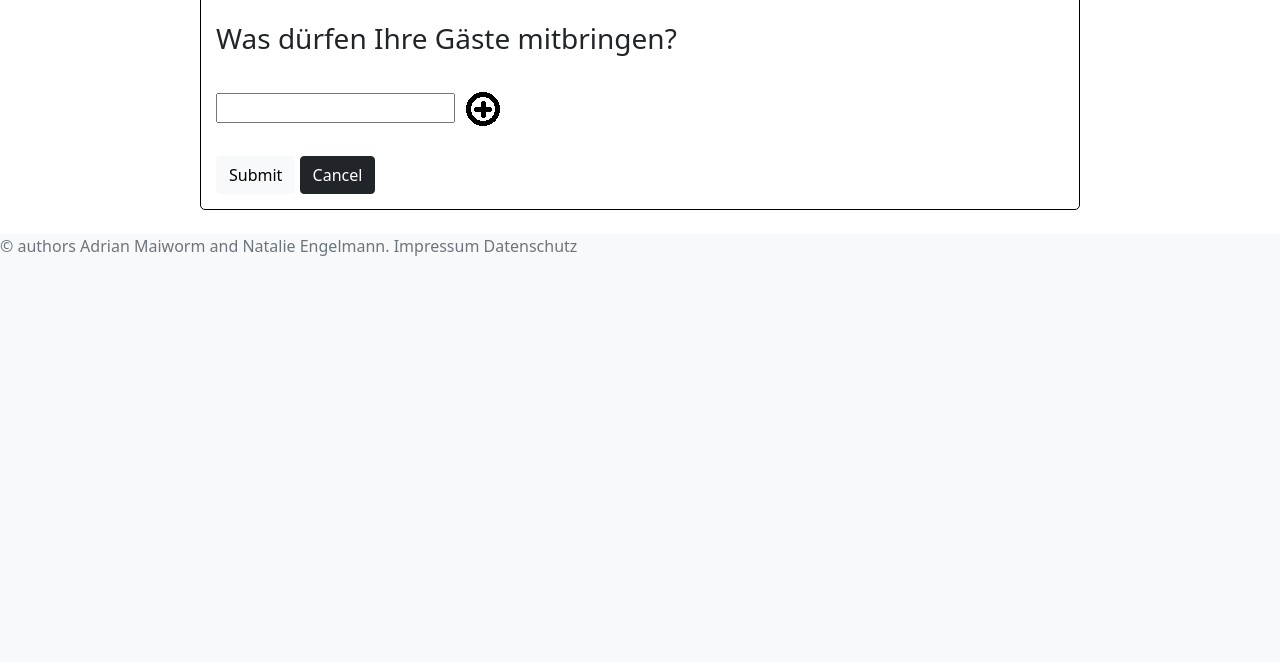
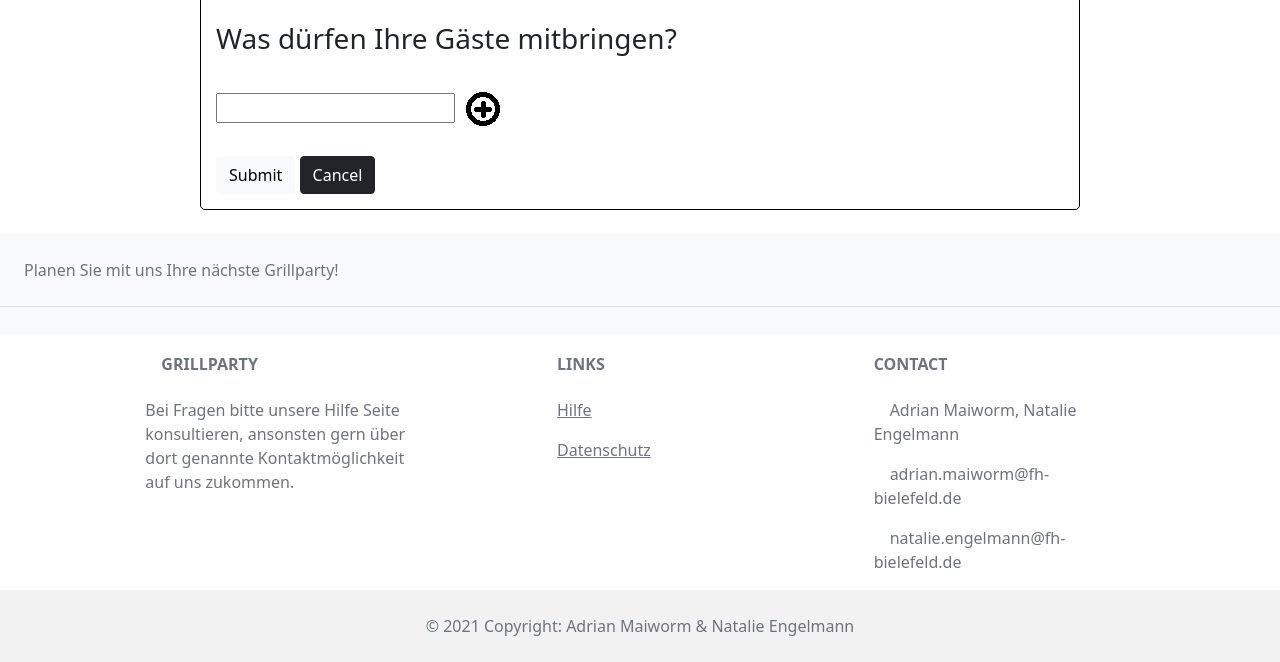
Before and after one commit to Addi500/grillparty, a Flask app: page /newevent in a window 1280 px wide. Shown: the part 570-1232 px from the top of the page. Before the commit the page ends 826 px from the top, so only its background shows below. Run offline with Flask 2, Linux system fonts and the light colour scheme; the visitor is signed in with stand-in values (Sample User, id 1); parts of the project's set-up code (start-up, migrations or seed data) failed here and were passed over; some libraries are stand-ins or nearby versions.

Commit message:
added Datenschutz & footer

```diff
--- a/main.py
+++ b/main.py
@@ -76,6 +76,10 @@ def index():
 @app.route('/help')
 def help():
     return render_template('help.html')
+
+@app.route('/datenschutz')
+def datenschutz():
+    return render_template('datenschutz.html')
 
 @app.route("/registrate", methods=["GET","POST"])
 def registrate():
--- a/templates/main.html
+++ b/templates/main.html
@@ -58,16 +58,87 @@
     {% endblock %}
 
     <br>
-    <footer class="bg-light text-center text-lg-start">
-        <div class = "Impressum">
-            <span class="text-muted">
-                &copy; authors Adrian Maiworm and Natalie Engelmann.
-                <a>Impressum</a>
-                <a>Datenschutz</a>
-            </span>
+    <!-- Footer -->
+<footer class="text-center text-lg-start bg-light text-muted">
+    <!-- Section: Social media -->
+    <section
+      class="d-flex justify-content-center justify-content-lg-between p-4 border-bottom"
+    >
+      <!-- Left -->
+      <div class="me-5 d-none d-lg-block">
+        <span>Planen Sie mit uns Ihre nächste Grillparty!</span>
+      </div>
+
+
+    </section>
+
+
+    <!-- Section: Links  -->
+    <section class="">
+      <div class="container text-center text-md-start mt-5">
+        <!-- Grid row -->
+        <div class="row mt-3">
+          <!-- Grid column -->
+          <div class="col-md-3 col-lg-4 col-xl-3 mx-auto mb-4">
+            <!-- Content -->
+            <h6 class="text-uppercase fw-bold mb-4">
+              <i class="fas fa-gem me-3"></i>Grillparty
+            </h6>
+            <p>
+              Bei Fragen bitte unsere Hilfe Seite konsultieren, ansonsten gern
+              über dort genannte Kontaktmöglichkeit auf uns zukommen.
+            </p>
+          </div>
+          <!-- Grid column -->
+
+          <!-- Grid column -->
+          <div class="col-md-3 col-lg-2 col-xl-2 mx-auto mb-4">
+            <!-- Links -->
+            <h6 class="text-uppercase fw-bold mb-4">
+              Links
+            </h6>
+            <p>
+              <a href="/help" class="text-reset">Hilfe</a>
+            </p>
+            <p>
+              <a href="/datenschutz" class="text-reset">Datenschutz</a>
+            </p>
+
+
+          </div>
+          <!-- Grid column -->
+
+          <!-- Grid column -->
+          <div class="col-md-4 col-lg-3 col-xl-3 mx-auto mb-md-0 mb-4">
+            <!-- Links -->
+            <h6 class="text-uppercase fw-bold mb-4">
+              Contact
+            </h6>
+            <p><i class="fas fa-home me-3"></i> Adrian Maiworm, Natalie Engelmann</p>
+            <p>
+              <i class="fas fa-envelope me-3"></i>
+              adrian.maiworm@fh-bielefeld.de
+            </p>
+            <p>
+                <i class="fas fa-envelope me-3"></i>
+                natalie.engelmann@fh-bielefeld.de
+              </p>
+
+          </div>
+          <!-- Grid column -->
         </div>
+        <!-- Grid row -->
+      </div>
+    </section>
+    <!-- Section: Links  -->
 
-    </footer>
+    <!-- Copyright -->
+    <div class="text-center p-4" style="background-color: rgba(0, 0, 0, 0.05);">
+      © 2021 Copyright: Adrian Maiworm & Natalie Engelmann
+
+    </div>
+    <!-- Copyright -->
+  </footer>
 
 </body>
 </html>
```
Also changed, not shown: templates/datenschutz.html (added, +30 -0 lines).
